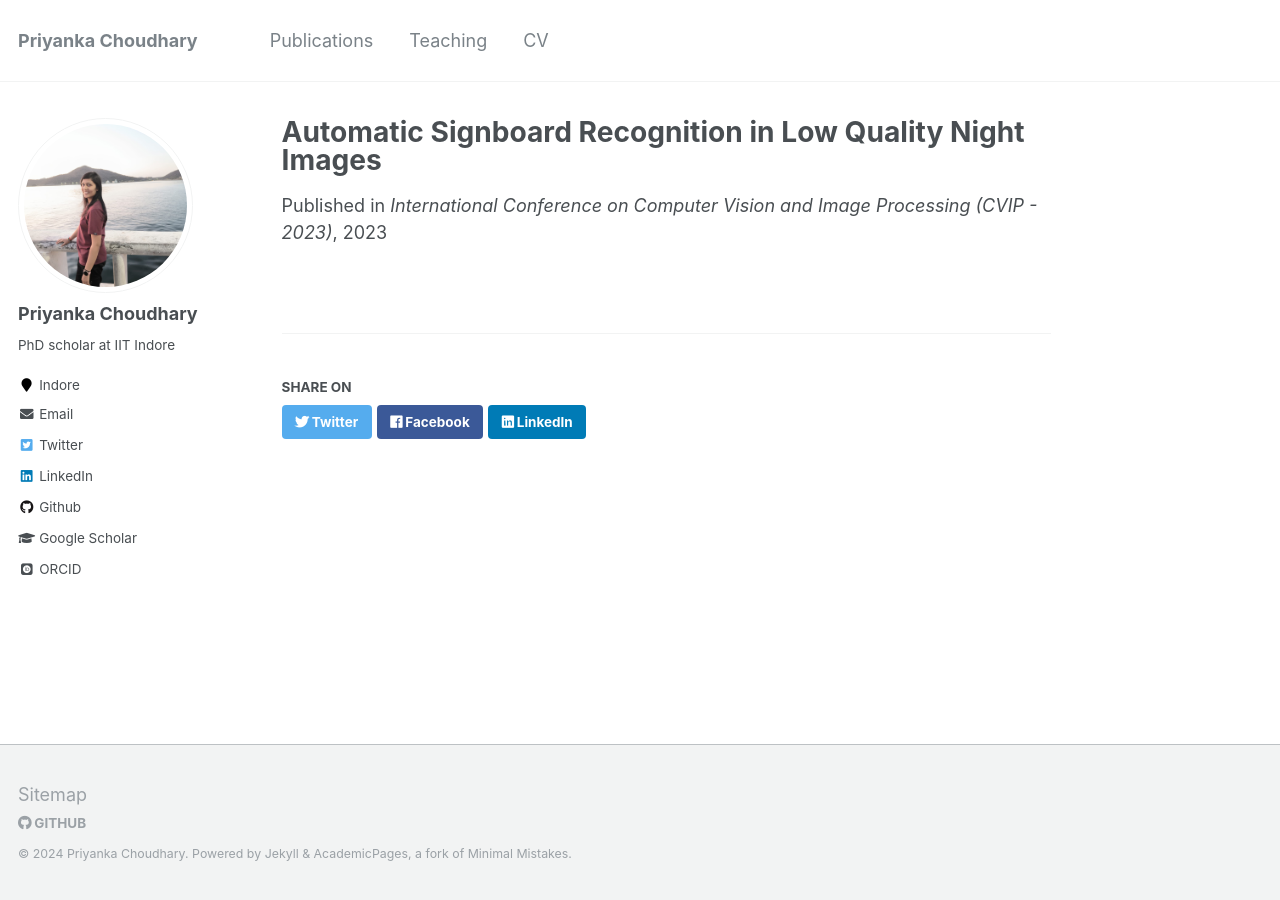
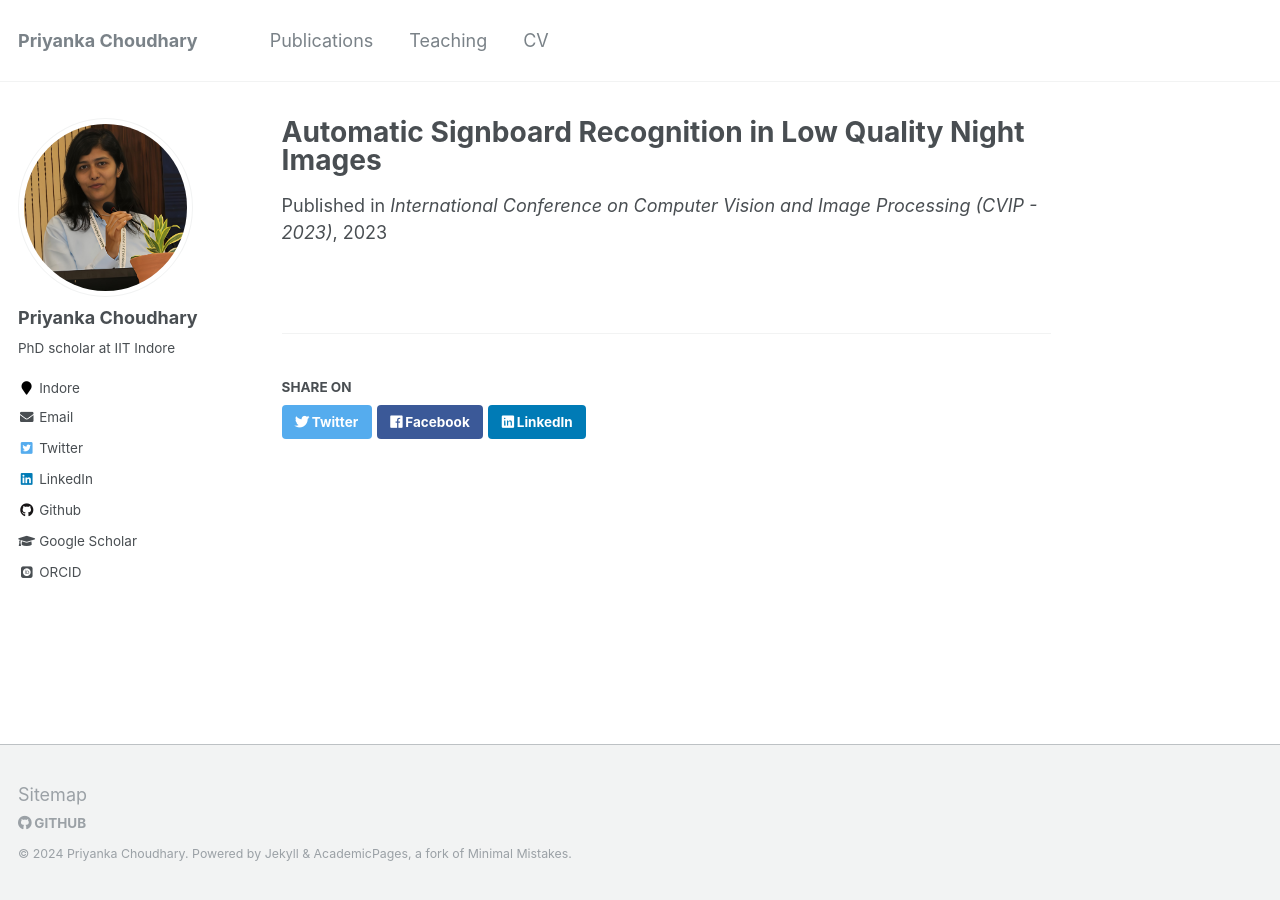
Before and after one commit to PriyankaIITI/priyankaiiti.github.io, a Jekyll site: the page built from _publications/paper-title-number-01.md, in a window 1280 px wide. Built offline with Jekyll 4.4.1, drawn with Linux system fonts in a browser that asks for light colours; some web fonts are replaced.

```diff
--- a/_config.yml
+++ b/_config.yml
@@ -81,7 +81,7 @@ analytics:
 # Site Author
 author:
   name             : "Priyanka Choudhary"
-  avatar           : "priya_pic.jpeg"
+  avatar           : "priya_pic.jpg"
   bio              : "PhD scholar at IIT Indore"
   location         : "Indore"
   employer         :
--- a/_data/authors.yml
+++ b/_data/authors.yml
@@ -5,5 +5,5 @@ Name Name:
   uri         : https://priyanka.github.io/
   email       : "phd2201101006@iiti.ac.in"
   # bio         : "This is the first name."
-  avatar      : "priya_profile.jpeg"
+  avatar      : "priya_profile.jpg"
   twitter     : 'Priyanka_iiti'
--- a/_publications/paper-title-number-01.md
+++ b/_publications/paper-title-number-01.md
@@ -1,7 +1,7 @@
 ---
 title: "Automatic Signboard Recognition in Low Quality Night Images"
 collection: publications
-authors: 'Manas Kagde, <b>Priyanka Choudhary</b>(https://scholar.google.com/citations?user=y7iFiVEAAAAJ&hl=en&oi=sra), Rishi Joshi and [Somnath Dey](https://scholar.google.com/citations?hl=en&user=rjzlx8wAAAAJ&view_op=list_works&sortby=pubdate)'
+authors: 'Manas Kagde, <b>[Priyanka Choudhary](https://scholar.google.com/citations?user=y7iFiVEAAAAJ&hl=en&oi=sra)</b>, Rishi Joshi and [Somnath Dey](https://scholar.google.com/citations?hl=en&user=rjzlx8wAAAAJ&view_op=list_works&sortby=pubdate)'
 excerpt: 'This paper addresses the challenge of recognizing traffic signs in poor visibility, blurriness, and adverse conditions. It employs a two-step approach: enhancing images with a modified MIRNet model and then recognizing signs using the YOLOv4 model to improve recognition accuracy under difficult conditions.'
 date: 2023-11-03
 venue: 'International Conference on Computer Vision and Image Processing (CVIP - 2023)'
```
Also changed, not shown: images/IMG-20200208-WA0148.jpg (deleted), images/priya_pic.jpeg (deleted), images/priya_pic.jpg (added), images/priya_profile.jpeg (deleted), 2 other files.
